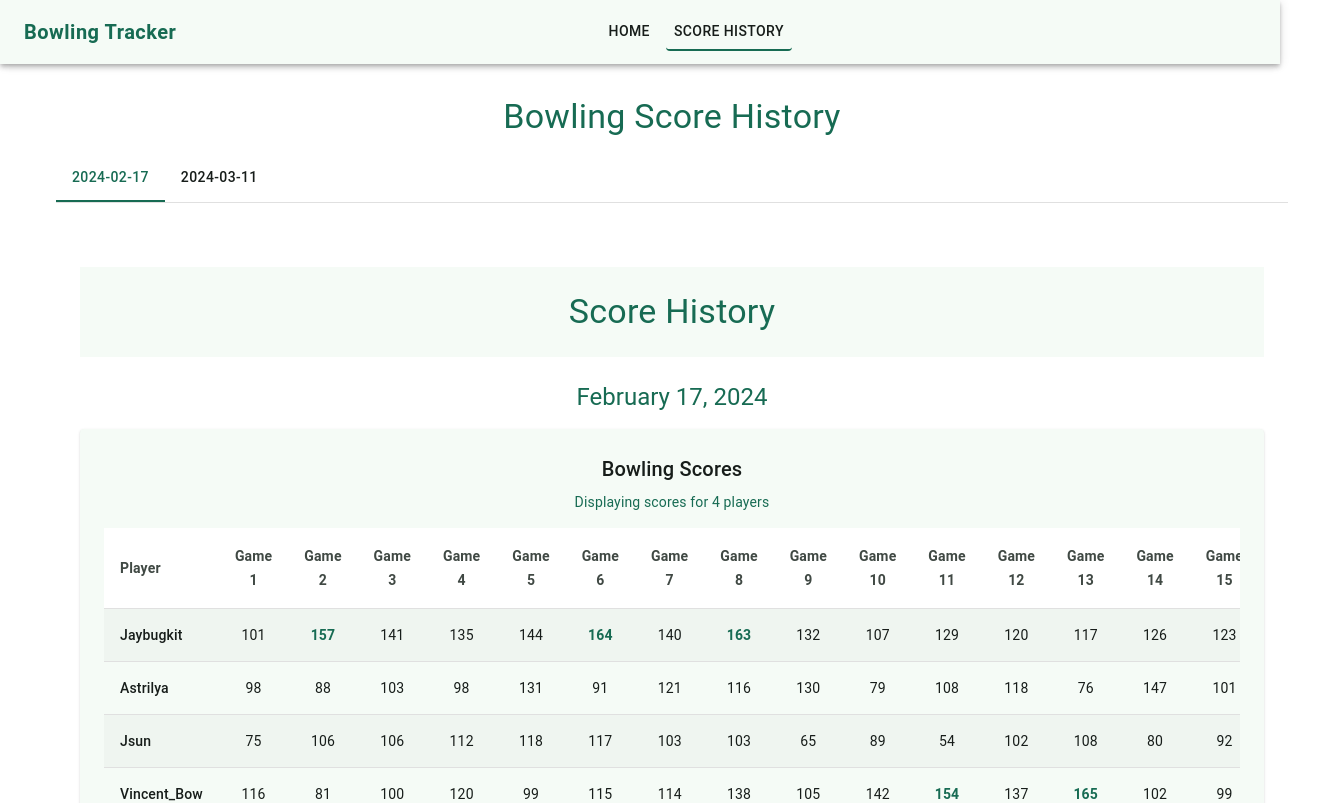
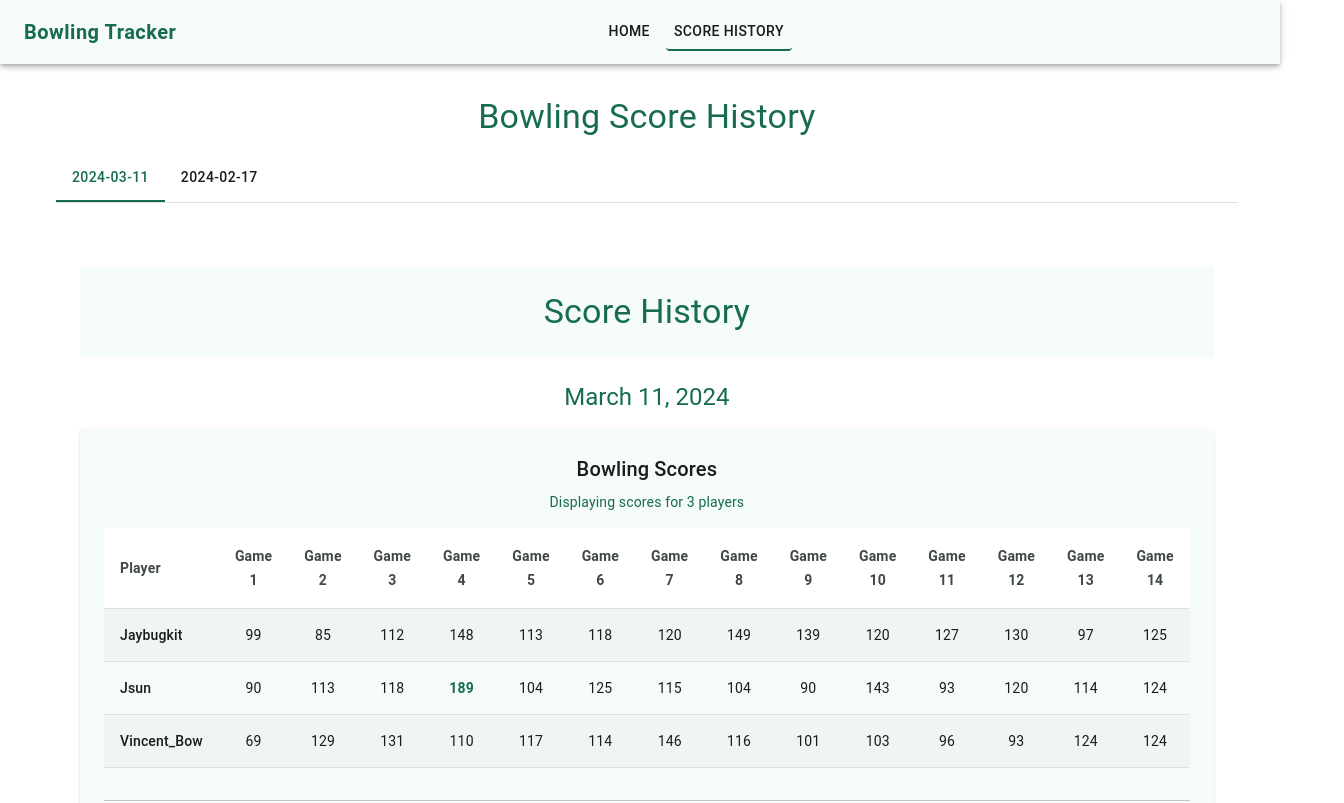
Before and after one commit to jwong65/bowling-project, a React (Vite) app: page /scorehistory in a window 1280 px wide. Shown: the top 803 px of the page, 1344 px wide, since content can reach past the window. Built offline with nearby package versions, Linux system fonts and the light colour scheme; some icons are missing.

Commit message:
Adjusted JSON files to work with dynamic Vite production, all dates should be sorted now

```diff
--- a/src/components/BowlingHistory.jsx
+++ b/src/components/BowlingHistory.jsx
@@ -1,26 +1,60 @@
-import React, {useState} from 'react'
+import React, {useState, useEffect} from 'react'
 import ScoreHistory from './ScoreHistory';
-import { Container, Box, Typography, Tabs, Tab } from '@mui/material';
-
-
-import scoreData20240217 from "../data/bowlingScores_2024-02-17.json";
-import scoreData20240311 from "../data/bowlingScores_2024-03-11.json";
+import { Container, Box, Typography, Tabs, Tab, CircularProgress } from '@mui/material';
 
 export default function BowlingHistory() {
     const [selectedTab, setSelectedTab] = useState(0);
+    const [scoreSessions, setScoreSessions] = useState([]);
+    const [loading, setLoading] = useState(true);
+    useEffect(() => {
+        const loadScoreData = async () => {
+            try {
+                const scoreFiles = import.meta.glob('../data/bowling-scores/*.json');
+                const sessions = [];
+
+                for (const path in scoreFiles) {
+                    const module = await scoreFiles[path]();
+
+                    const filename = path.split('/').pop();
+                    const date = filename.replace('.json', '');
+
+                    sessions.push({
+                        date,
+                        data: module.default
+                    });
+                }
+                sessions.sort((a, b) => new Date(b.date) - new Date(a.date));
+
+                setScoreSessions(sessions);
+                setLoading(false);
+            } catch (error) {
+                console.error('Error loading score data:', error);
+                setLoading(false);
+            }
+        };
+
+        loadScoreData();
+    }, []);
     const handleTabChange = (event, newValue) =>{
         setSelectedTab(newValue)
     }
-    const scoreSessions = [
-        {
-          date: "2024-02-17",
-          data: scoreData20240217
-        },
-        {
-            date: "2024-03-11",
-            data: scoreData20240311
+    if (loading) {
+        return (
+            <Container sx={{ display: 'flex', justifyContent: 'center', alignItems: 'center', height: '50vh' }}>
+                <CircularProgress />
+            </Container>
+        );
     }
-    ]
+    // const scoreSessions = [
+    //     {
+    //       date: "2024-02-17",
+    //       data: scoreData20240217
+    //     },
+    //     {
+    //         date: "2024-03-11",
+    //         data: scoreData20240311
+    //     }
+    // ]
     return (
         <Container maxWidth="xl">
             <Box sx={{ mt: 8, mb: 2 }}>
--- a/src/components/ScoreHistory.jsx
+++ b/src/components/ScoreHistory.jsx
@@ -1,7 +1,5 @@
 import React, {useState} from 'react'
 import { Box, Typography, Paper, Container, Table, TableHead, TableRow, TableContainer, TableCell, TableBody} from '@mui/material'
-
-// import scoreData from "../data/bowlingScores_2024-02-17.json"
 
 export default function ScoreHistory({scoreData, dateString}) {
     const [scores, setScores] = useState(scoreData.scores)
```
Also changed, not shown: src/data/bowling-scores/2024-02-17.json (renamed from src/data/bowlingScores_2024-02-17.json), src/data/bowling-scores/2024-03-11.json (renamed from src/data/bowlingScores_2024-03-11.json). Lines whose indentation alone changed are shown as unchanged.
